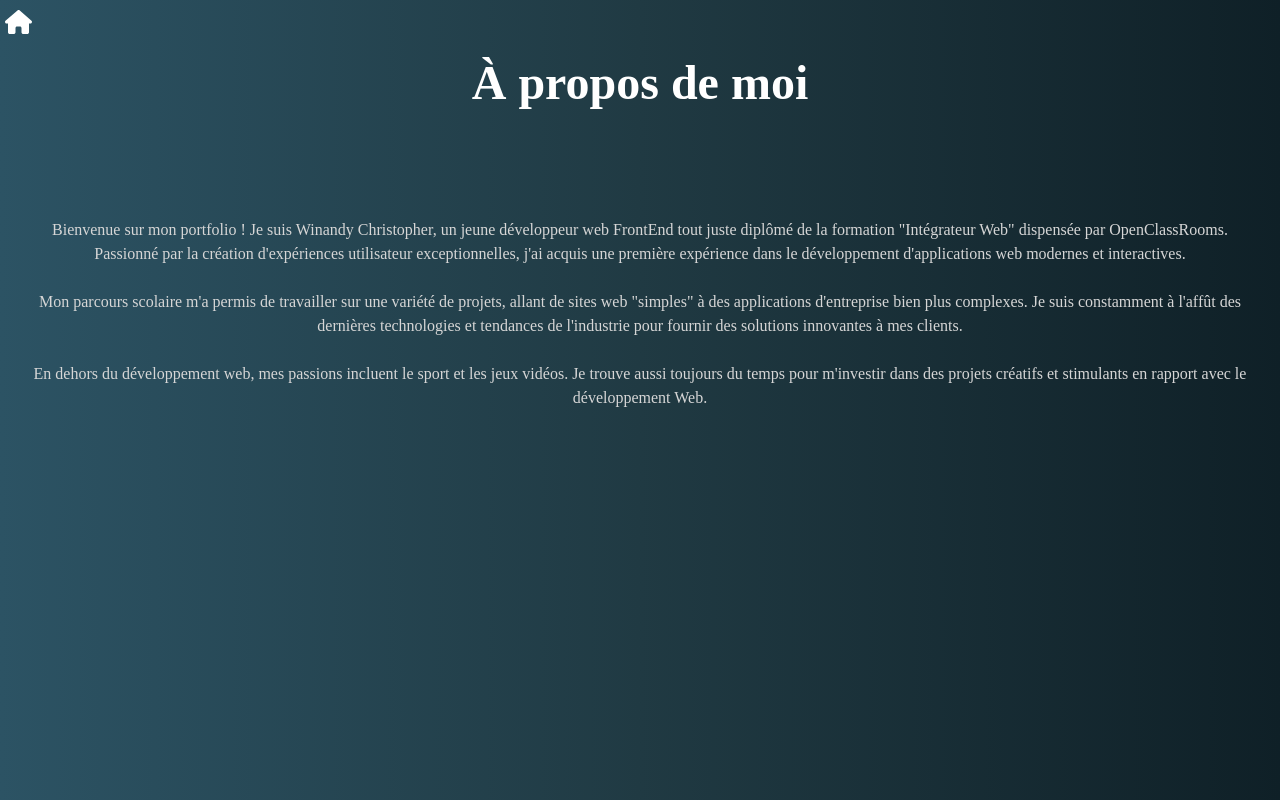
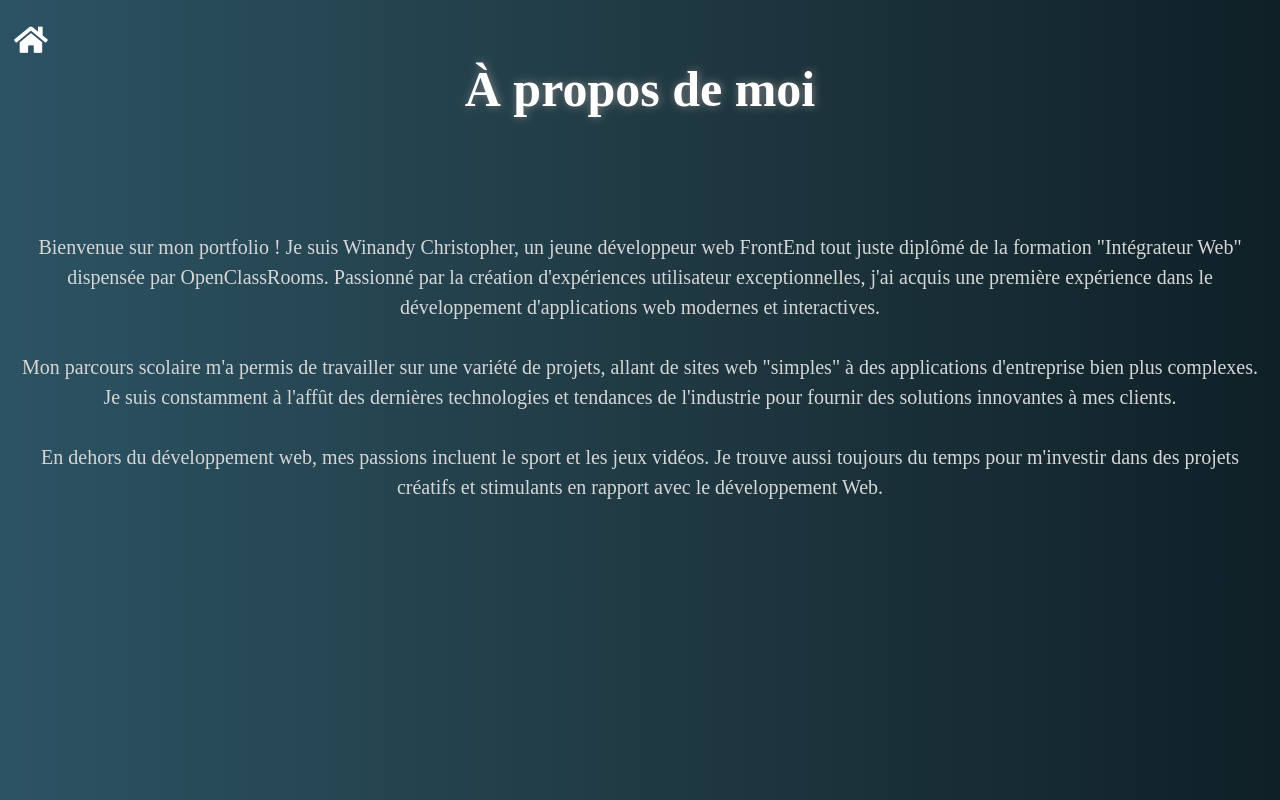
Before and after one commit to Imi59/p12_portfolio, a React (Vite) app in the folder portfolio/: page /About in a window 1280 px wide. Built offline with nearby package versions, Linux system fonts and the light colour scheme.

Commit message:
finalisation du footer ok

```diff
--- a/portfolio/src/components/Footer/Footer.jsx
+++ b/portfolio/src/components/Footer/Footer.jsx
@@ -28,6 +28,11 @@ const Footer = () => {
               <a href="#home">Accueil</a>
             </li>
             <li>
+              <Link to="/about" className="nav-link">
+                A propos
+              </Link>
+            </li>
+            <li>
               <a href="#skills">Mes compétences</a>
             </li>
             <li>
--- a/portfolio/src/components/Footer/footer.scss
+++ b/portfolio/src/components/Footer/footer.scss
@@ -66,6 +66,10 @@
             flex-wrap: wrap;
             padding-left: 0;
 
+            & :hover {
+                @include glow-effect-hover;
+            }
+
 
             li {
 
@@ -73,8 +77,8 @@
                 a {
                     text-decoration: none;
                     color: white;
-                    font-weight: bolder;
                     font-size: 15px;
+
 
                 }
             }
--- a/portfolio/src/pages/About/About.jsx
+++ b/portfolio/src/pages/About/About.jsx
@@ -1,8 +1,5 @@
 import React from "react";
 import { Link } from "react-router-dom";
-import { FontAwesomeIcon } from "@fortawesome/react-fontawesome";
-import { faHome } from "@fortawesome/free-solid-svg-icons";
-
 
 const About = () => {
   const handleGoBack = () => {
@@ -13,7 +10,7 @@ const About = () => {
   return (
     <div id="about" className="about">
       <Link to="/" className="go-back" onClick={handleGoBack}>
-        <FontAwesomeIcon icon={faHome} />
+        <i className="fa fa-home"></i>
       </Link>
 
       <h1>À propos de moi</h1>
--- a/portfolio/src/pages/About/about.scss
+++ b/portfolio/src/pages/About/about.scss
@@ -1,3 +1,5 @@
+@import '../../sass/utilities/mixins.scss';
+
 .about {
     position: relative;
 
@@ -6,22 +8,21 @@
         top: -45px;
         left: 5px;
         color: white;
-        font-size: 24px;
+        font-size: 30px;
+        padding: 0.3em;
 
         &:hover {
             font-weight: bold;
-            font-size: 28px;
+            @include glow-effect-hover;
             color: white;
         }
 
-        svg {
-            margin-right: 5px;
-        }
     }
 
     h1 {
-        font-size: 48px;
-        margin-top: 55px;
+        font-size: 50px;
+        text-shadow: grey 1px 0 10px;
+        margin-top: 60px;
         display: flex;
         justify-content: center;
         font-weight: bold;
@@ -29,7 +30,7 @@
         white-space: nowrap;
 
         @media (max-width: 520px) {
-            font-size: 36px;
+            font-size: 35px;
         }
     }
 
@@ -41,23 +42,9 @@
             line-height: 1.5;
             font-weight: 500;
             color: #d6d6d6;
+            font-size: 20px;
         }
     }
 
-    .about__details {
-        display: flex;
-        justify-content: center;
-    }
 
-    .about__image {
-        width: 400px;
-        height: 400px;
-        border-radius: 5%;
-        object-fit: cover;
-
-        @media (max-width: 520px) {
-            width: 280px;
-            height: 280px;
-        }
-    }
 }
--- a/portfolio/src/sass/utilities/_mixins.scss
+++ b/portfolio/src/sass/utilities/_mixins.scss
@@ -18,12 +18,9 @@
     background: #0F2027;
     background: -webkit-linear-gradient(to right, #2C5364, #203A43, #0F2027);
     background: linear-gradient(to right, #2C5364, #203A43, #0F2027);
-    border: solid;
-    border-width: 3px;
-    border-color: white;
     text-shadow: rgb(240, 240, 240) 1px 0 10px;
     box-shadow: 1px 1px 10px 10px #0be4aa;
-    color: rgb(240, 240, 240);
+
     cursor: pointer;
   }
 }
```
